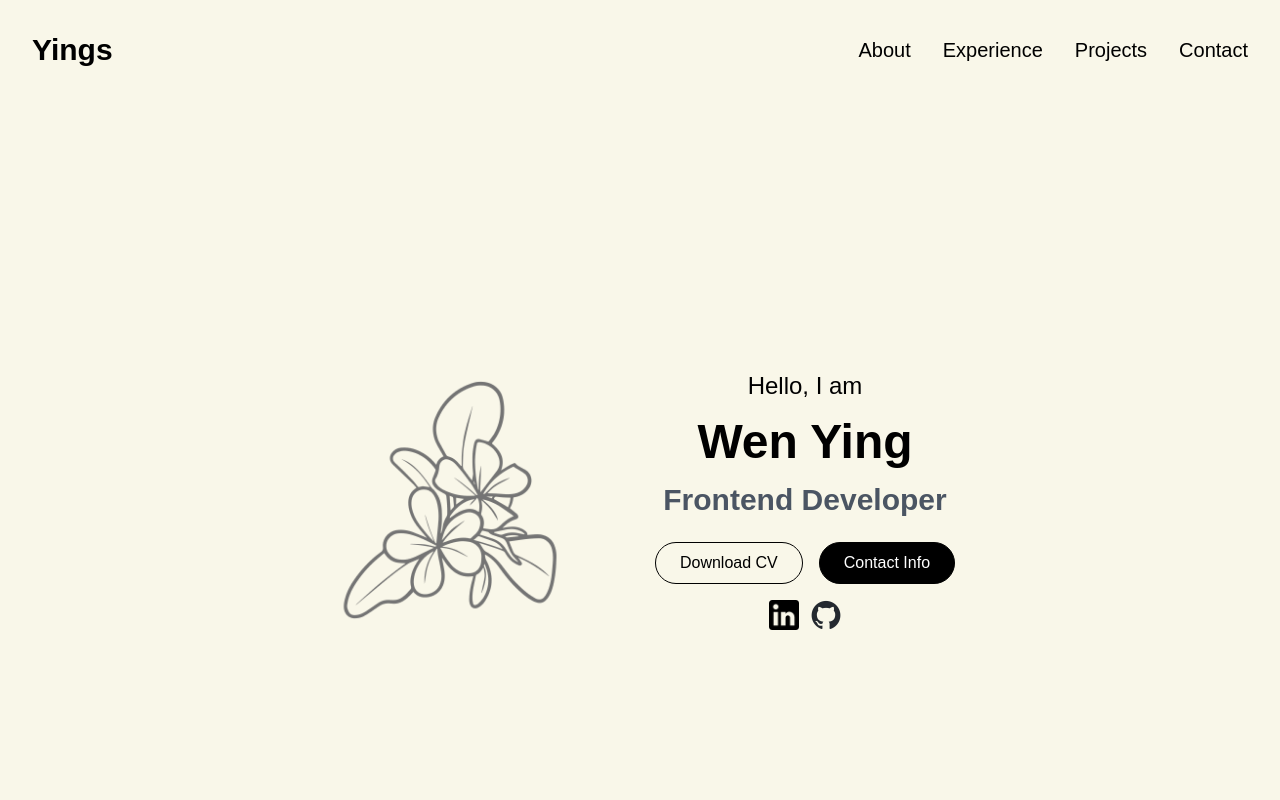
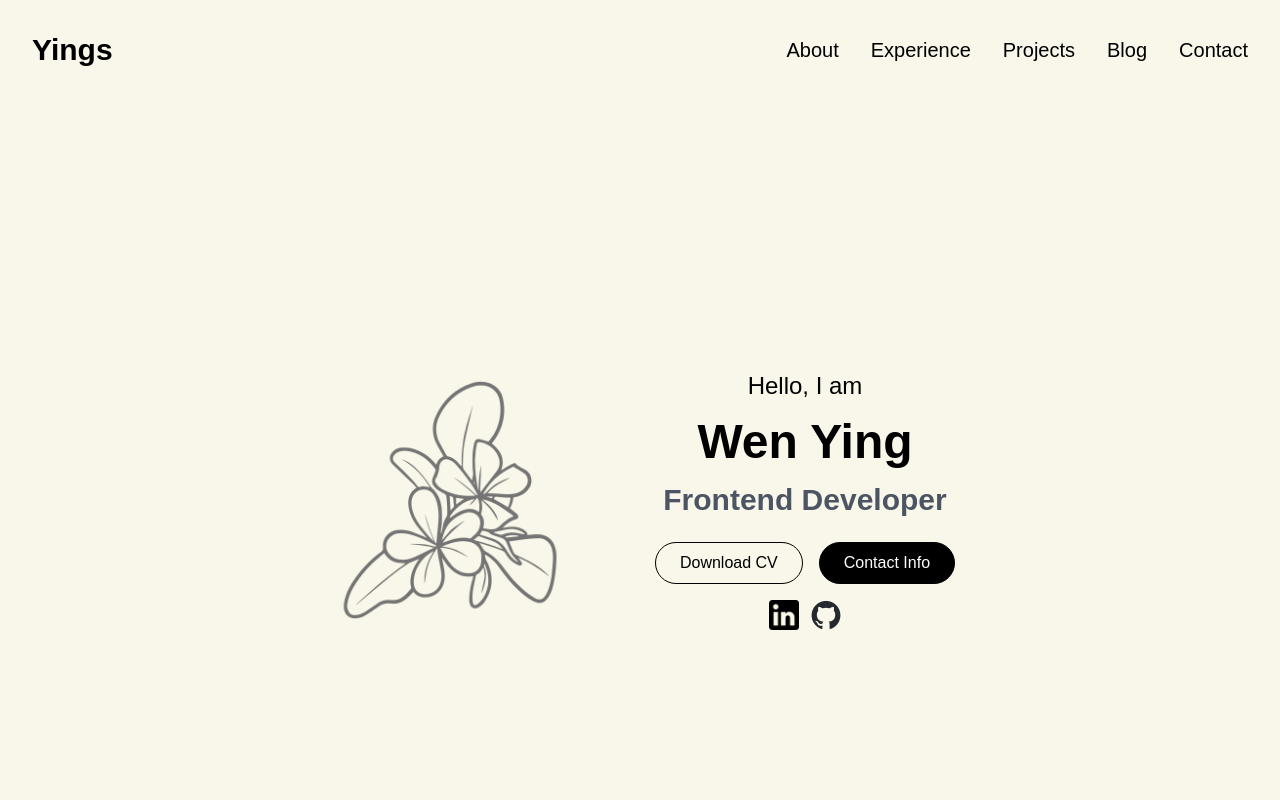
Before and after one commit to ismeleft/WenYingPortfolio, a Next.js app: page / in a window 1280 px wide. Shown: the top 800 px of the page. Built offline with nearby package versions, Linux system fonts and the light colour scheme.

Commit message:
add:nav item blog

```diff
--- a/Components/Nav/Nav.js
+++ b/Components/Nav/Nav.js
@@ -27,22 +27,27 @@ export const Nav = () => {
         } flex-col sm:flex sm:flex-row gap-8 w-full sm:w-auto`}
       >
         <Link href="#about">
-          <div className="navItem text-xl cursor-pointer hover:underline decoration-2 decoration-transparent hover:decoration-black transition-all duration-300 ease-in-out">
+          <div className="navItem hover-underline-offset text-xl cursor-pointer transition-all duration-300 ease-in-out">
             About
           </div>
         </Link>
         <Link href="#experience">
-          <div className="navItem text-xl cursor-pointer hover:underline decoration-2 decoration-transparent hover:decoration-black transition-all duration-300 ease-in-out">
+          <div className="navItem hover-underline-offset text-xl cursor-pointer transition-all duration-300 ease-in-out">
             Experience
           </div>
         </Link>
         <Link href="#projects">
-          <div className="navItem text-xl cursor-pointer hover:underline decoration-2 decoration-transparent hover:decoration-black transition-all duration-300 ease-in-out">
+          <div className="navItem hover-underline-offset text-xl cursor-pointer transition-all duration-300 ease-in-out">
             Projects
           </div>
         </Link>
+
+        <div className="navItem hover-underline-offset text-xl cursor-pointer transition-all duration-300 ease-in-out">
+          Blog
+        </div>
+
         <Link href="#contact">
-          <div className="navItem text-xl cursor-pointer hover:underline decoration-2 decoration-transparent hover:decoration-black transition-all duration-300 ease-in-out">
+          <div className="navItem hover-underline-offset text-xl cursor-pointer transition-all duration-300 ease-in-out">
             Contact
           </div>
         </Link>
--- a/app/globals.css
+++ b/app/globals.css
@@ -17,3 +17,9 @@ button {
 button:hover {
   transform: scale(1.1);
 }
+
+.hover-underline-offset:hover {
+  text-decoration: underline 4px;
+  text-decoration-color: rgb(119, 138, 171);
+  text-underline-offset: 8px;
+}
```
